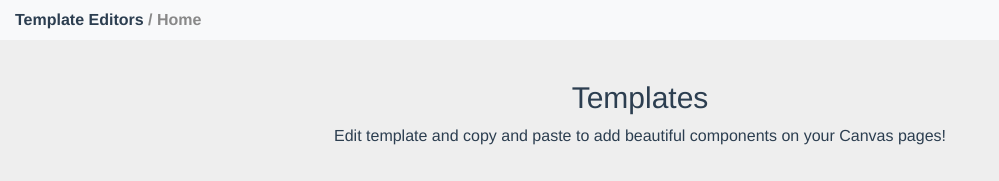
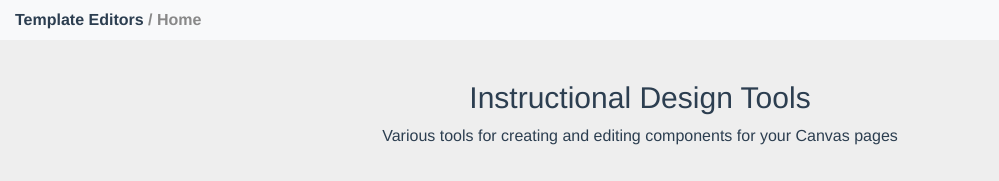
Before and after one commit to HilarieSit/dreamworthie, a Vue app: page / in a window 1280 px wide. Shown: the top 181 px of the page, without its empty margins (0-999 px from the left). Built offline with nearby package versions, Linux system fonts and the light colour scheme.

Commit message:
edit homepage text

```diff
--- a/src/components/custom/CustomTemplateEditor.vue
+++ b/src/components/custom/CustomTemplateEditor.vue
@@ -34,7 +34,7 @@ import 'codemirror/addon/display/placeholder.js'
 export default {
     data() {
         return {
-            customhtml: '',
+            customhtml: 'I dreamt about ##%%My Dream%%##.',
             replacedhtml: '',
             editor: null,
             text: '',
@@ -138,5 +138,7 @@ td, tr{
     padding-left: 3px;
     text-align: left;
 }
-
+.disabled{
+    pointer-events: none;
+}
 </style>
--- a/src/components/home/HomePage.vue
+++ b/src/components/home/HomePage.vue
@@ -1,7 +1,7 @@
 <template>
   <div id="home">
-    <h1>Templates</h1>
-    <p id="homep">Edit template and copy and paste to add beautiful components on your Canvas pages!</p>
+    <h1>Instructional Design Tools</h1>
+    <p id="homep">Various tools for creating and editing components for your Canvas pages</p>
     <div id="homecard-container">
       <div class="homecard" v-for="project in projects" :key="project.id">
         <HomeCard v-bind:project="project" />
@@ -21,7 +21,7 @@ export default {
     return {
       projects: [
         {'id': 0, 'name': 'accordions', 'title': 'Accordion Editor', 'description': '', 'url': 'https://dreamworthie.s3.us-east-2.amazonaws.com/accordion-example.png'},
-        {'id': 1, 'name': 'custom', 'title': 'Fill in Custom Templates','description': '', 'url': 'https://picsum.photos/id/1037/200/300'}
+        {'id': 1, 'name': 'custom', 'title': 'Fill in Custom Templates','description': '', 'url': 'https://picsum.photos/id/1037/200/300'},
       ],
     }
   }
```
